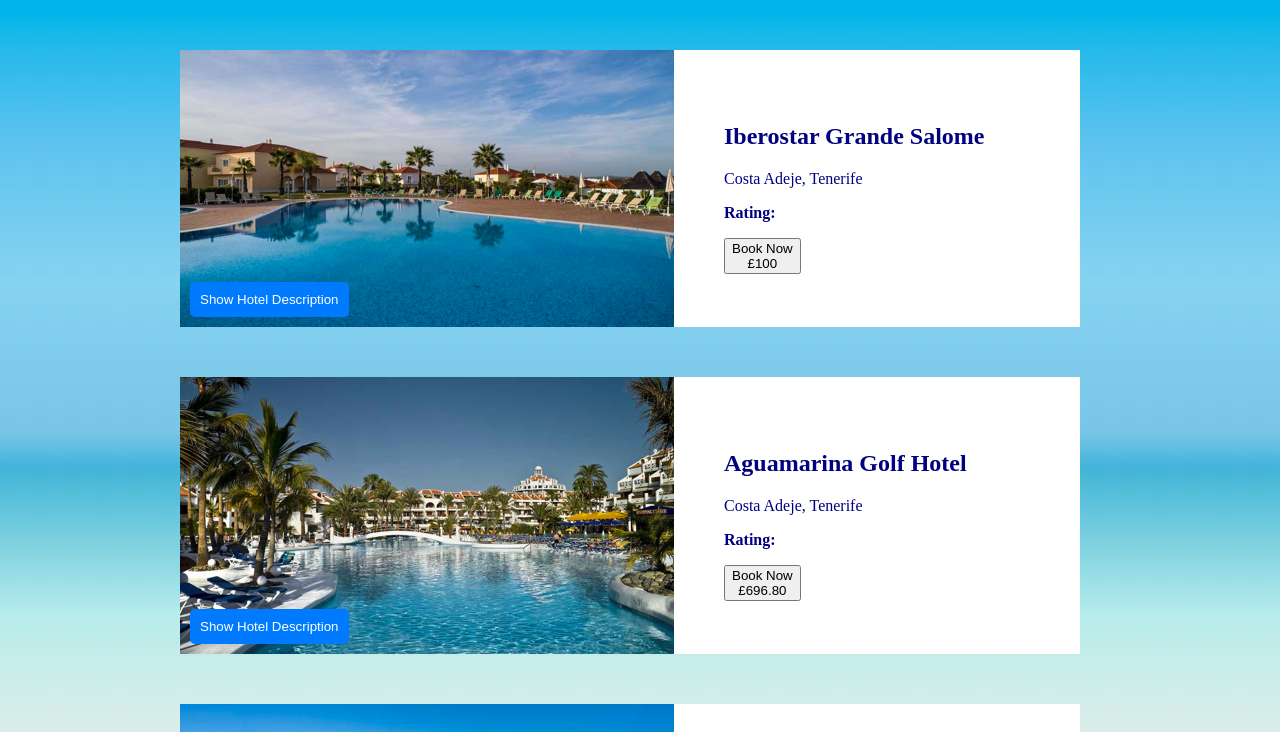
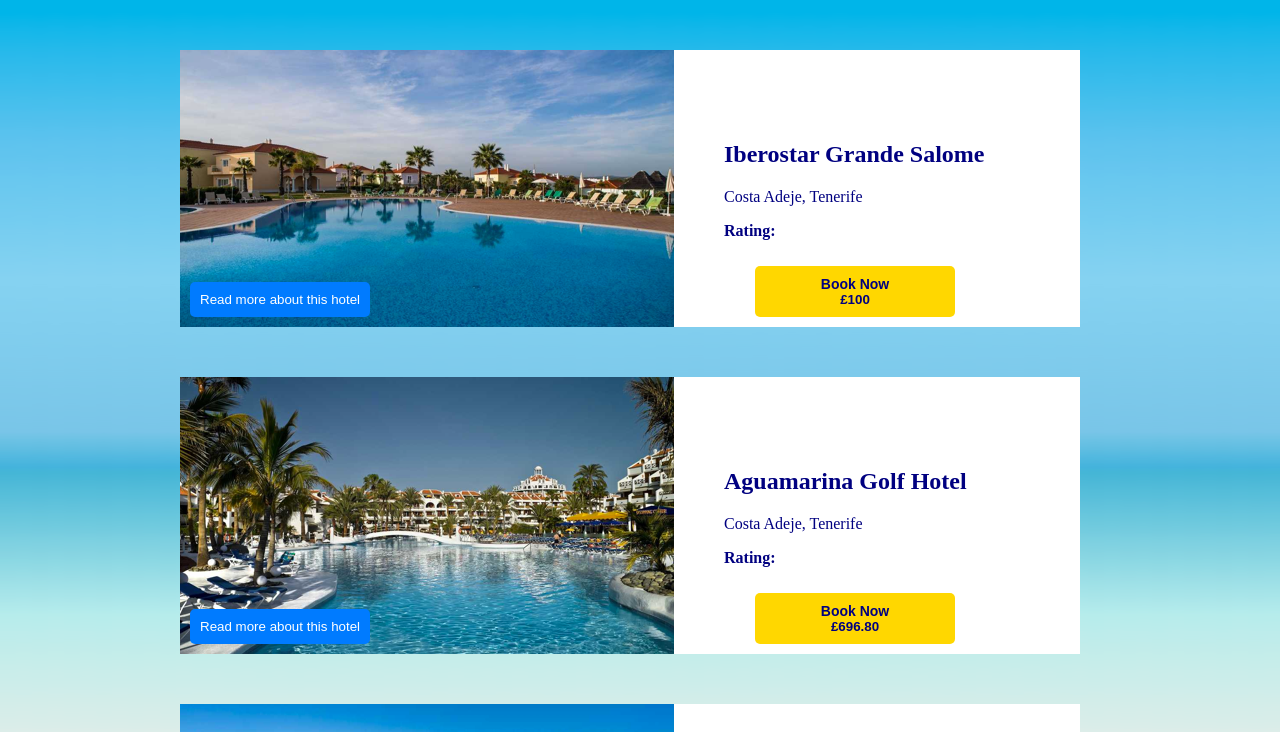
Before and after one commit to dylstar135/hotel-listing, a React (Create React App) app: page / in a window 1280 px wide. Shown: the top 732 px of the page. Built offline with nearby package versions, Linux system fonts and the light colour scheme.

Commit message:
button size changed

```diff
--- a/src/components/HotelCard.js
+++ b/src/components/HotelCard.js
@@ -23,7 +23,9 @@
         <h2>{name}</h2>
         <p className="location">{location}</p>
         <button className="toggle-button" onClick={toggleDescription}>
-          {expanded ? "Hide Hotel Description" : "Show Hotel Description"}
+          {expanded
+            ? "Read less about this hotel"
+            : "Read more about this hotel"}
         </button>
         <div className={`description-container ${expanded ? "expanded" : ""}`}>
           <p className="description">
--- a/src/styles/HotelCard.css
+++ b/src/styles/HotelCard.css
@@ -33,3 +33,32 @@
     height: auto;
     visibility: visible;
   }
+
+  .price-button-container {
+    position: absolute;
+    bottom: 10px;
+    left: 75%;
+    transform: translateX(-50%);
+  }
+
+  .price-button {
+    background-color: gold;
+    color: navy;
+    border: none;
+    border-radius: 5px;
+    padding: 10px 20px;
+    font-weight: bold;
+    cursor: pointer;
+    width: 200px;
+  }
+
+  .price-button:hover {
+    background-color: #ffcc00;
+  }
+
+  .book-now {
+    color: navy;
+    font-size: 14px;
+    font-weight: bold;
+    margin-bottom: 5px;
+  }
```
